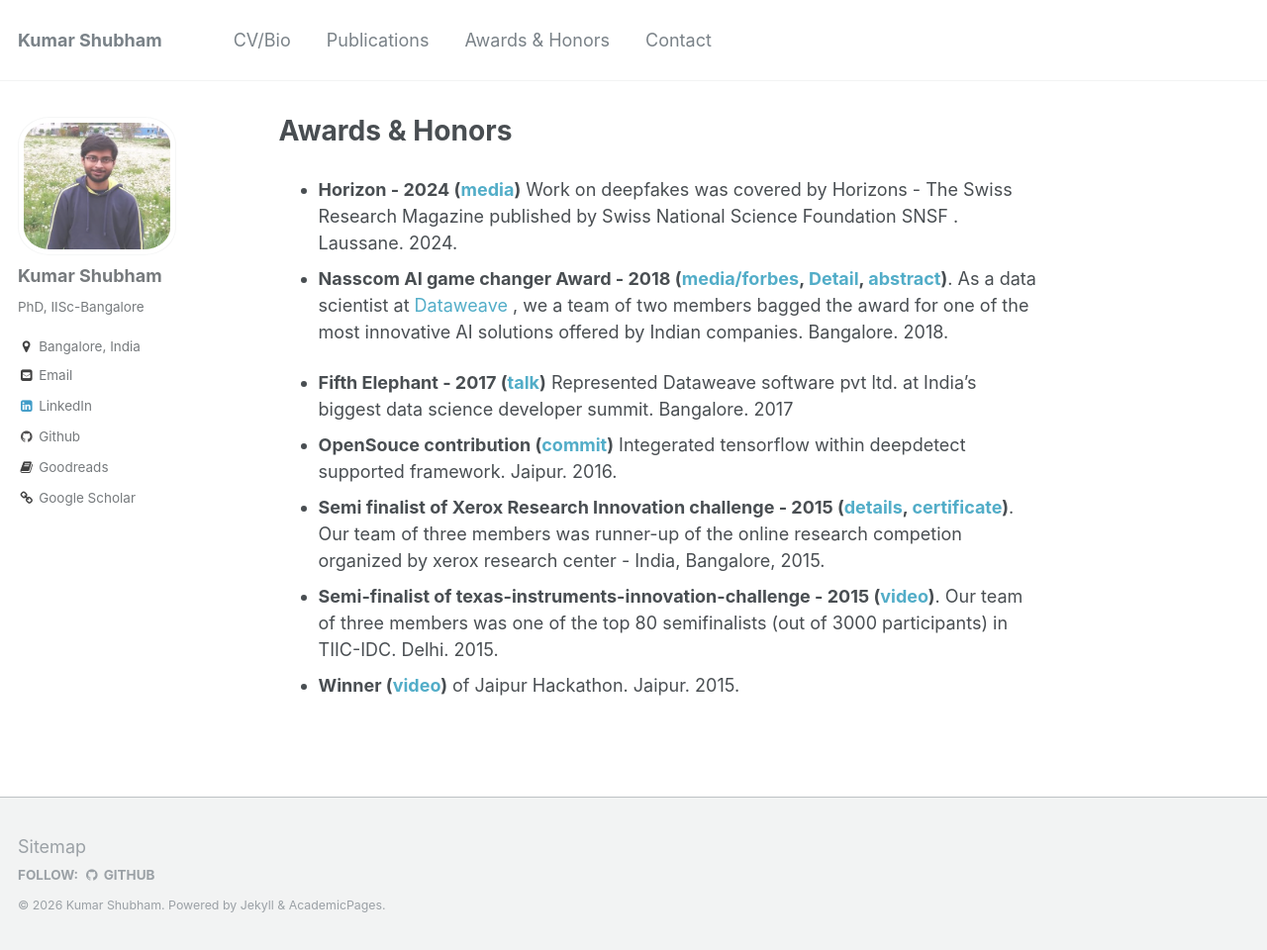
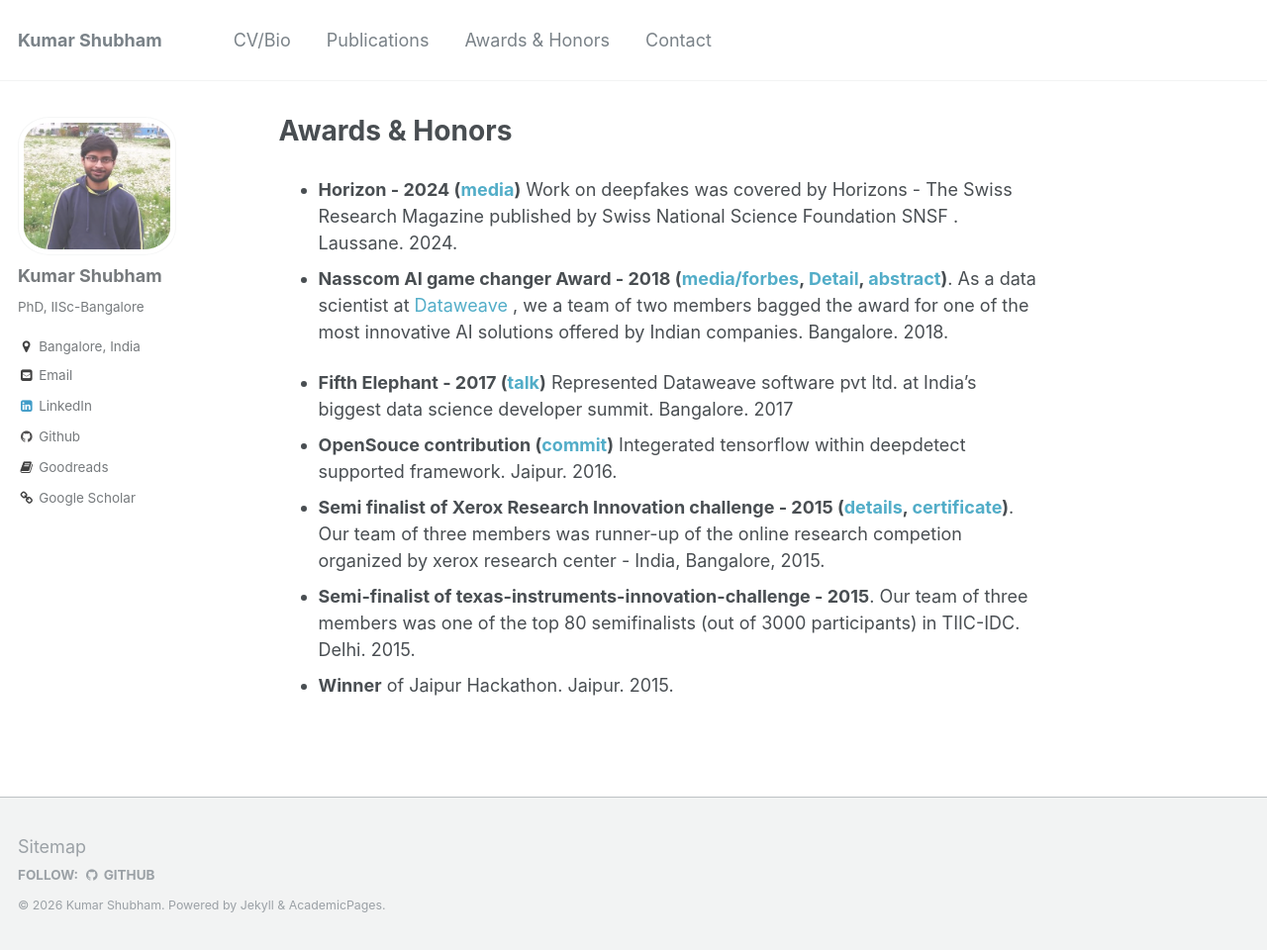
Before and after one commit to kyrs/kyrs.github.io, a Jekyll site: the page built from _pages/awards.md, in a window 1280 px wide and 960 px high. Shown: the whole window at 99% size. Built offline with Jekyll 4.4.1, drawn with Linux system fonts in a browser that asks for light colours.

Commit message:
Update awards.md

```diff
--- a/_pages/awards.md
+++ b/_pages/awards.md
@@ -10,5 +10,5 @@ author_profile: true
 * **Fifth Elephant - 2017 ([talk](https://www.youtube.com/watch?v=Gffq_S_od5E))** Represented Dataweave software pvt ltd. at India's biggest data science developer summit. Bangalore. 2017
 * **OpenSouce contribution ([commit](https://github.com/jolibrain/deepdetect/pull/103))** Integerated tensorflow within deepdetect supported framework. Jaipur. 2016.
 * **Semi finalist of Xerox Research Innovation challenge - 2015 ([details](https://www.hackerrank.com/xerox-research-innovation-challenge-2015/), [certificate](http://kyrs.github.io/files/xerox_certificate.jpeg))**.  Our team of three members was runner-up of the online research competion organized by xerox research center - India, Bangalore, 2015.
-* **Semi-finalist of texas-instruments-innovation-challenge - 2015 ([video](https://www.youtube.com/watch?v=wbyoTp0O2eM))**.  Our team of three members was one of the top 80 semifinalists (out of 3000 participants) in TIIC-IDC. Delhi. 2015.
-* **Winner ([video](https://www.youtube.com/watch?v=UVAbqjEhVgA))**  of Jaipur Hackathon. Jaipur. 2015.
+* **Semi-finalist of texas-instruments-innovation-challenge - 2015**.  Our team of three members was one of the top 80 semifinalists (out of 3000 participants) in TIIC-IDC. Delhi. 2015.
+* **Winner**  of Jaipur Hackathon. Jaipur. 2015.
```
